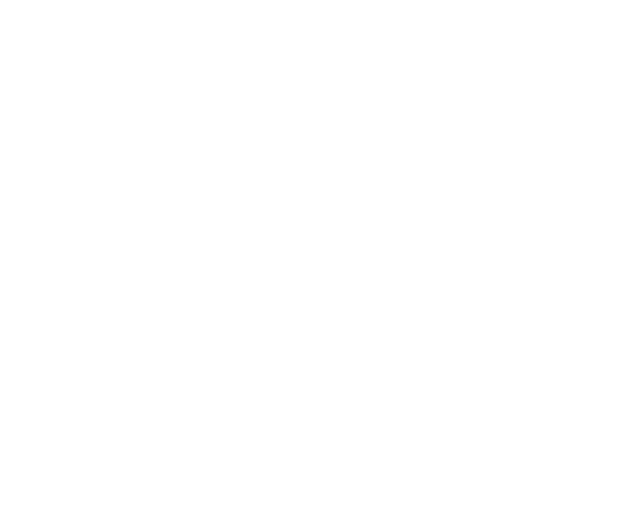
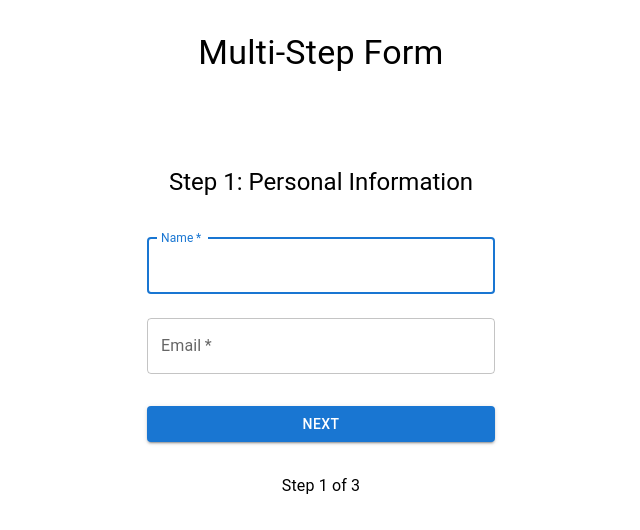
Before and after one commit to parves371/Intern_Tasks, a React (Vite) app: page /multistapefrom in a window 1280 px wide. Before the commit this address had no page. Shown: the top 530 px of the page, without its empty margins (319-959 px from the left). Built offline with nearby package versions, Linux system fonts and the light colour scheme; sample sign-in values are in the browser's storage.

Commit message:
add Multi-Step Form Objective

```diff
--- a/package.json
+++ b/package.json
@@ -10,10 +10,10 @@
     "preview": "vite preview"
   },
   "dependencies": {
-    "@emotion/react": "^11.11.4",
-    "@emotion/styled": "^11.11.5",
+    "@emotion/react": "^11.13.3",
+    "@emotion/styled": "^11.13.0",
     "@mui/icons-material": "^5.15.20",
-    "@mui/material": "^5.15.20",
+    "@mui/material": "^6.1.0",
     "@mui/x-data-grid": "^7.11.1",
     "@reduxjs/toolkit": "^2.2.7",
     "6pp": "^1.2.16",
--- a/src/App.jsx
+++ b/src/App.jsx
@@ -6,6 +6,7 @@
 
 const Home = lazy(() => import("./pages/Home"));
 const Login = lazy(() => import("./pages/login"));
+const MultiFrom = lazy(() => import("./pages/MultiFrom"));
 
 const App = () => {
   // Access the isAuthenticated value from the auth slice in the Redux store
@@ -17,6 +18,7 @@
         <Routes>
           <Route element={<ProtectRoute user={isAuthenticated} />}>
             <Route path="/" element={<Home />} />
+            <Route path="/multistapefrom" element={<MultiFrom />} />
           </Route>
           <Route
             path="/login"
--- /dev/null
+++ b/src/components/helper/Step1.jsx
@@ -0,0 +1,70 @@
+// src/components/Step1.js
+import { TextField, Button, Typography, Container, Box } from "@mui/material";
+import React, { useState } from "react";
+
+const Step1 = ({ onDataChange, onNext }) => {
+  const [personalInfo, setPersonalInfo] = useState({ name: "", email: "" });
+
+  const handleChange = (e) => {
+    const { name, value } = e.target;
+    setPersonalInfo((prevInfo) => ({ ...prevInfo, [name]: value }));
+  };
+
+  const handleSubmit = () => {
+    onDataChange(personalInfo);
+    onNext();
+  };
+
+  return (
+    <Container component="main" maxWidth="xs">
+      <Box
+        sx={{
+          display: "flex",
+          flexDirection: "column",
+          alignItems: "center",
+          mt: 8,
+        }}
+      >
+        <Typography component="h1" variant="h5">
+          Step 1: Personal Information
+        </Typography>
+        <Box component="form" noValidate sx={{ mt: 3 }} onSubmit={handleSubmit}>
+          <TextField
+            margin="normal"
+            required
+            fullWidth
+            id="name"
+            label="Name"
+            name="name"
+            value={personalInfo.name}
+            onChange={handleChange}
+            autoComplete="name"
+            autoFocus
+          />
+          <TextField
+            margin="normal"
+            required
+            fullWidth
+            id="email"
+            label="Email"
+            name="email"
+            value={personalInfo.email}
+            onChange={handleChange}
+            autoComplete="email"
+          />
+          <Button
+            type="submit"
+            fullWidth
+            variant="contained"
+            color="primary"
+            sx={{ mt: 3, mb: 2 }}
+          >
+            Next
+          </Button>
+        </Box>
+      </Box>
+    </Container>
+  );
+};
+
+export default Step1;
--- /dev/null
+++ b/src/components/helper/Step2.jsx
@@ -0,0 +1,84 @@
+// src/components/Step2.js
+import React, { useState } from "react";
+import { TextField, Button, Typography, Box } from "@mui/material";
+
+const Step2 = ({ onDataChange, onNext, onBack }) => {
+  const [address, setAddress] = useState({ street: "", city: "", zip: "" });
+
+  const handleChange = (e) => {
+    const { name, value } = e.target;
+    setAddress((prevAddress) => ({ ...prevAddress, [name]: value }));
+  };
+
+  const handleSubmit = () => {
+    onDataChange(address);
+    onNext();
+  };
+
+  return (
+    <Box
+      sx={{
+        display: "flex",
+        flexDirection: "column",
+        alignItems: "center",
+        mt: 4,
+      }}
+    >
+      <Typography component="h2" variant="h6" gutterBottom>
+        Step 2: Address
+      </Typography>
+      <Box
+        component="form"
+        noValidate
+        sx={{ mt: 2, width: "100%", maxWidth: 600 }}
+      >
+        <TextField
+          margin="normal"
+          required
+          fullWidth
+          id="street"
+          label="Street"
+          name="street"
+          value={address.street}
+          onChange={handleChange}
+        />
+        <TextField
+          margin="normal"
+          required
+          fullWidth
+          id="city"
+          label="City"
+          name="city"
+          value={address.city}
+          onChange={handleChange}
+        />
+        <TextField
+          margin="normal"
+          required
+          fullWidth
+          id="zip"
+          label="ZIP"
+          name="zip"
+          value={address.zip}
+          onChange={handleChange}
+        />
+        <Box
+          sx={{
+            display: "flex",
+            justifyContent: "space-between",
+            mt: 3,
+          }}
+        >
+          <Button variant="outlined" color="secondary" onClick={onBack}>
+            Back
+          </Button>
+          <Button variant="contained" color="primary" onClick={handleSubmit}>
+            Next
+          </Button>
+        </Box>
+      </Box>
+    </Box>
+  );
+};
+
+export default Step2;
--- /dev/null
+++ b/src/components/helper/Step3.jsx
@@ -0,0 +1,67 @@
+// src/components/Step3.js
+import React from "react";
+import { Typography, Box, Button } from "@mui/material";
+
+const Step3 = ({ data, onBack }) => {
+  return (
+    <Box
+      sx={{
+        display: "flex",
+        flexDirection: "column",
+        alignItems: "center",
+        mt: 4,
+      }}
+    >
+      <Typography component="h2" variant="h6" gutterBottom>
+        Step 3: Review
+      </Typography>
+      <Box
+        sx={{
+          display: "flex",
+          flexDirection: "column",
+          alignItems: "flex-start",
+          mt: 2,
+          width: "100%",
+          maxWidth: 600,
+        }}
+      >
+        <Typography variant="body1">
+          <strong>Name:</strong> {data.name}
+        </Typography>
+        <Typography variant="body1">
+          <strong>Email:</strong> {data.email}
+        </Typography>
+        <Typography variant="body1">
+          <strong>Street:</strong> {data.street}
+        </Typography>
+        <Typography variant="body1">
+          <strong>City:</strong> {data.city}
+        </Typography>
+        <Typography variant="body1">
+          <strong>ZIP:</strong> {data.zip}
+        </Typography>
+        <Box
+          sx={{
+            display: "flex",
+            justifyContent: "space-between",
+            mt: 3,
+            width: "100%",
+          }}
+        >
+          <Button variant="outlined" color="secondary" onClick={onBack}>
+            Back
+          </Button>
+          <Button
+            variant="contained"
+            color="primary"
+            onClick={() => alert("Form submitted")}
+          >
+            Submit
+          </Button>
+        </Box>
+      </Box>
+    </Box>
+  );
+};
+
+export default Step3;
--- /dev/null
+++ b/src/components/specific/MultiStepForm.jsx
@@ -0,0 +1,83 @@
+// src/components/MultiStepForm.js
+import { Box, Container, Typography } from "@mui/material";
+import React, { useState } from "react";
+import Step2 from "../helper/./Step2";
+import Step3 from "../helper/./Step3";
+import Step1 from "../helper/Step1";
+
+const steps = ["Personal Information", "Address", "Review"];
+
+const MultiStepForm = () => {
+  const [currentStep, setCurrentStep] = useState(0);
+  const [formData, setFormData] = useState({});
+
+  console.log(currentStep);
+
+  const nextStep = () => {
+    setCurrentStep((prevStep) => Math.min(prevStep + 1, steps.length - 1));
+  };
+
+  const prevStep = () => {
+    setCurrentStep((prevStep) => Math.max(prevStep - 1, 0));
+  };
+
+  const handleDataChange = (data) => {
+    setFormData((prevData) => ({ ...prevData, ...data }));
+  };
+
+  const renderStep = () => {
+    switch (currentStep) {
+      case 0:
+        return <Step1 onDataChange={handleDataChange} onNext={nextStep} />;
+      case 1:
+        return (
+          <Step2
+            onDataChange={handleDataChange}
+            onNext={nextStep}
+            onBack={prevStep}
+          />
+        );
+      case 2:
+        return <Step3 data={formData} onBack={prevStep} />;
+      default:
+        return <Step1 onDataChange={handleDataChange} onNext={nextStep} />;
+    }
+  };
+
+  return (
+    <Container component="main" maxWidth="xs">
+      <Box
+        sx={{
+          display: "flex",
+          flexDirection: "column",
+          alignItems: "center",
+          mt: 4,
+        }}
+      >
+        <Typography component="h1" variant="h4" gutterBottom>
+          Multi-Step Form
+        </Typography>
+        <Box
+          sx={{
+            width: "100%",
+            mt: 2,
+          }}
+        >
+          {renderStep()}
+        </Box>
+
+        <Box
+          sx={{
+            mt: 2,
+          }}
+        >
+          <Typography variant="body1">
+            Step {currentStep + 1} of {steps.length}
+          </Typography>
+        </Box>
+      </Box>
+    </Container>
+  );
+};
+
+export default MultiStepForm;
--- a/src/components/specific/PostsList .jsx
+++ /dev/null
@@ -1,57 +0,0 @@
-import React, { useState, useEffect, useRef, useCallback } from "react";
-import { fetchPosts } from "../../utils/helper";
-
-const PostsList = () => {
-  const [posts, setPosts] = useState([]);
-  const [page, setPage] = useState(1);
-  const [loading, setLoading] = useState(false);
-
-  const loadMorePosts = async () => {
-    setLoading(true);
-    const newPosts = await fetchPosts(page, 10);
-    setPosts((prevPosts) => [...prevPosts, ...newPosts]);
-    setLoading(false);
-  };
-
-  useEffect(() => {
-    loadMorePosts();
-  }, [page]);
-
-  const observer = useRef();
-
-  const lastPostElementRef = useCallback(
-    (node) => {
-      if (loading) return;
-      if (observer.current) observer.current.disconnect();
-
-      observer.current = new IntersectionObserver((entries) => {
-        if (entries[0].isIntersecting) {
-          setPage((prevPage) => prevPage + 1);
-        }
-      });
-
-      if (node) observer.current.observe(node);
-    },
-    [loading]
-  );
-
-  return (
-    <div className="overflow-scroll h-96">
-      <h1>Your Feed</h1>
-      <ul>
-        {posts.map((post, index) => (
-          <li
-            key={index}
-            ref={posts.length === index + 1 ? lastPostElementRef : null}
-          >
-            <h2>{post.title}</h2>
-            <p>{post.body}</p>
-          </li>
-        ))}
-      </ul>
-      {loading && <p>Loading...</p>}
-    </div>
-  );
-};
-
-export default PostsList;
--- a/src/pages/Home.jsx
+++ b/src/pages/Home.jsx
@@ -3,7 +3,6 @@
 import AppLayout from "../layout/AppLayout";
 import { Typography } from "@mui/material";
 import InfiniteScroll from "../components/specific/InfiniteScroll";
-import PostsList from "../components/specific/PostsList ";
 
 const Home = () => {
   return (
@@ -16,8 +15,6 @@
       </Typography>
 
       <InfiniteScroll />
-
-      {/* <PostsList /> */}
     </section>
   );
 };
--- /dev/null
+++ b/src/pages/MultiFrom.jsx
@@ -0,0 +1,8 @@
+import React from "react";
+import MultiStepForm from "../components/specific/MultiStepForm";
+
+const MultiFrom = () => {
+  return <MultiStepForm />;
+};
+
+export default MultiFrom;
```
Also changed, not shown: 1 other file (tests, documents, lock files or other folders).
